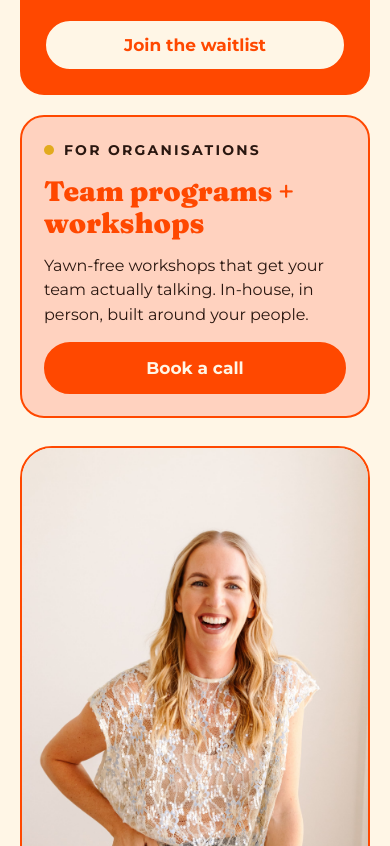
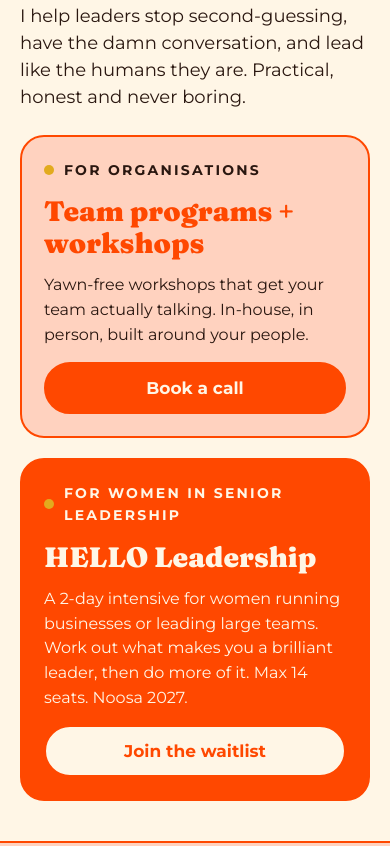
Before and after one commit to hellopeopleco/hellopeopleco-website, a plain HTML site: page index.html in a window 390 px wide. Shown: the part 697-1543 px from the top of the page. Drawn offline with Linux system fonts and the light colour scheme.

Commit message:
Home: Teams card first, photo-first mobile hero, purple-dress photo as second image
Co-Authored-By: Claude Sonnet 5.5 <noreply@anthropic.com>
Claude-Session: https://claude.ai/code/session_01DZLPfyaJ8VnbgauC6H2x3i

```diff
--- a/css/style.css
+++ b/css/style.css
@@ -200,6 +200,11 @@ em{font-style:italic;text-decoration:underline;text-decoration-color:var(--musta
   .hero-grid{gap:32px}
 }
 @media (max-width:700px){
+  .hero--home .wrap{padding-top:0;padding-bottom:40px}
+  .hero--home .hero-grid{gap:0}
+  .hero--home .hero-photo{order:-1;flex:1 1 100%;margin:0 -20px}
+  .hero--home .hero-photo .photo{height:min(52svh,460px);object-fit:cover;object-position:50% 10%;border-radius:0;border-width:0 0 2px 0}
+  .hero--home .hero-text{flex:1 1 100%;position:relative;margin:-36px -20px 0;padding:28px 20px 0;background:var(--cream);border-radius:28px 28px 0 0}
   body{font-size:16px}
   .wrap{padding:56px 20px;gap:28px}
   .wrap--tight{padding-top:48px;padding-bottom:48px}
--- a/index.html
+++ b/index.html
@@ -34,14 +34,14 @@
 </header>
 
 <main id="main">
-<section class="band band--cream">
+<section class="band band--cream hero--home">
 <div class="wrap wrap--tight">
 <div class="hero-grid">
 <div class="hero-text">
 
 <h1>Lead with clarity <span class="nowrap">+ confidence.</span></h1>
 <p class="lede">I help leaders stop second-guessing, have the damn conversation, and lead like the humans they are. Practical, honest and never boring.</p>
-<div class="hero-cards"><div class="card card--orange card--sm"><p class="eyebrow">For women in senior leadership</p><h3>HELLO Leadership</h3><p class="grow-p">A 2-day intensive for women running businesses or leading large teams. Work out what makes you a brilliant leader, then do more of it. Max 14 seats. Noosa 2027.</p><a class="btn btn--secondary" href="hello-leadership.html#waitlist">Join the waitlist</a></div><div class="card card--peach card--sm"><p class="eyebrow">For organisations</p><h3>Team programs + workshops</h3><p class="grow-p">Yawn-free workshops that get your team actually talking. In-house, in person, built around your people.</p><a class="btn" href="https://calendar.app.google/rN4LzEFnqo8xVcpdA" rel="noopener">Book a call</a></div></div>
+<div class="hero-cards"><div class="card card--peach card--sm"><p class="eyebrow">For organisations</p><h3>Team programs + workshops</h3><p class="grow-p">Yawn-free workshops that get your team actually talking. In-house, in person, built around your people.</p><a class="btn" href="https://calendar.app.google/rN4LzEFnqo8xVcpdA" rel="noopener">Book a call</a></div><div class="card card--orange card--sm"><p class="eyebrow">For women in senior leadership</p><h3>HELLO Leadership</h3><p class="grow-p">A 2-day intensive for women running businesses or leading large teams. Work out what makes you a brilliant leader, then do more of it. Max 14 seats. Noosa 2027.</p><a class="btn btn--secondary" href="hello-leadership.html#waitlist">Join the waitlist</a></div></div>
 </div>
 <div class="hero-photo"><img class="photo photo--lg" src="images/julz-studio-portrait.jpg" alt="Julz laughing in the studio" width="1717" height="2576" loading="eager" decoding="async"></div>
 </div>
@@ -63,7 +63,7 @@
 <section class="band band--cream">
 <div class="wrap">
 <div class="split">
-<div class="split__photo"><img class="photo photo--lg" src="images/julz-laughing.jpg" alt="Julz laughing" width="1749" height="2576" loading="lazy" decoding="async"></div>
+<div class="split__photo"><img class="photo photo--lg" src="images/julz-seated-by-water.jpg" alt="Julz seated by the water, laughing" width="1717" height="2576" loading="lazy" decoding="async"></div>
 <div class="split__text">
 <p class="eyebrow">Your guide</p>
 <h2>Meet Julz.</h2>
@@ -89,9 +89,9 @@
 <div class="wrap">
 <h2>Find the right <em>fit</em></h2>
 <div class="row row--4 row--stretch">
-<div class="card card--orange card--sm"><h3>HELLO Leadership</h3><p class="grow-p">2-day intensive for senior women leaders. Max 14 seats. Noosa 2027.</p><a class="btn btn--secondary btn--sm" href="hello-leadership.html#waitlist">Join the waitlist</a></div>
 <div class="card card--peach card--sm"><h3>In-house programs</h3><p class="grow-p">Leadership development tailored to your organisation's values, goals and people. Delivered at your workplace.</p><a class="btn btn--sm" href="https://calendar.app.google/rN4LzEFnqo8xVcpdA" rel="noopener">Book a call</a></div>
 <div class="card card--blue card--sm"><h3>Team workshops</h3><p class="grow-p">Half or full-day sessions using DISC Advanced to build communication, emotional intelligence and team connection.</p><a class="btn btn--sm" href="https://calendar.app.google/rN4LzEFnqo8xVcpdA" rel="noopener">Book a call</a></div>
+<div class="card card--orange card--sm"><h3>HELLO Leadership</h3><p class="grow-p">2-day intensive for senior women leaders. Max 14 seats. Noosa 2027.</p><a class="btn btn--secondary btn--sm" href="hello-leadership.html#waitlist">Join the waitlist</a></div>
 <div class="card card--sm"><h3>1:1 coaching</h3><p class="grow-p">One-on-one coaching to build clarity, confidence and resilience, and habits that stick.</p><a class="btn btn--sm" href="https://calendar.app.google/rN4LzEFnqo8xVcpdA" rel="noopener">Free discovery call</a></div>
 </div>
 </div>
```
